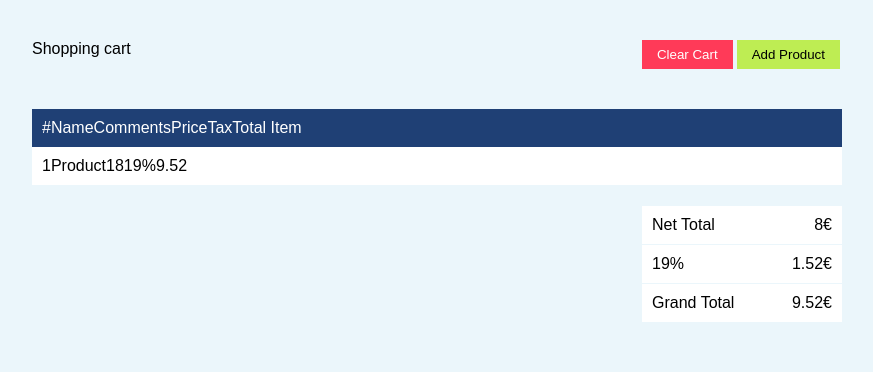
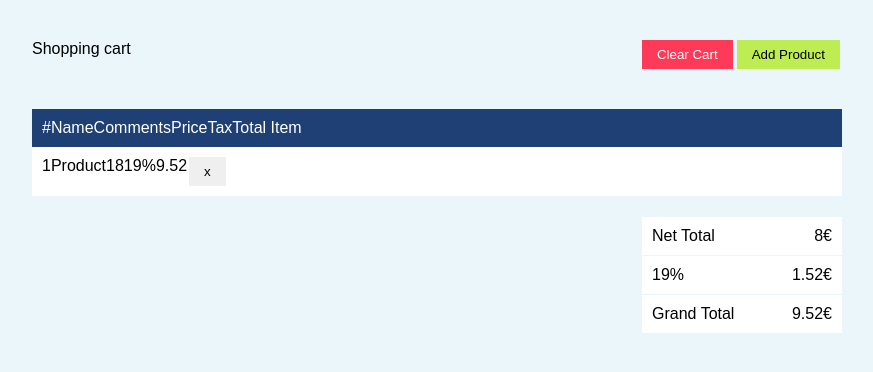
Before and after one commit to lukaszsobek/shopping-cart, a React (Create React App) app: page / in a window 1280 px wide. Both pictures are taken after a click on the button "Add Product". Shown: the top 372 px of the page, without its empty margins (203-1076 px from the left). Built offline with nearby package versions, Linux system fonts and the light colour scheme.

Commit message:
Introduces delete item

```diff
--- a/src/actions/index.js
+++ b/src/actions/index.js
@@ -1,6 +1,7 @@
 import {
     ADD_ITEM,
-    CLEAR_ALL
+    CLEAR_ALL,
+    DELETE_ITEM
 } from "../constants/index";
 
 export const clearAll = () => ({
@@ -12,3 +13,8 @@ export const addItem = item => ({
     type: ADD_ITEM,
     addItem: item
 });
+
+export const deleteItem = itemId => ({
+    type: DELETE_ITEM,
+    deleteItemId: itemId
+});
--- a/src/components/CartContent/CartItem.js
+++ b/src/components/CartContent/CartItem.js
@@ -1,7 +1,9 @@
 import React from "react";
 
+import Button from "../shared/Button"
+
 const CartItem = (props) => {
-    const { number, name, comments, net_price, tax } = props;
+    const { id, number, name, comments, net_price, tax, deleteItem } = props;
     const tax_string = `${tax}%`;
     const gross_price = net_price + ( net_price * tax / 100);
 
@@ -13,6 +15,13 @@ const CartItem = (props) => {
             <div className="item-net-price">{ net_price }</div>
             <div className="item-tax">{ tax_string }</div>
             <div className="item-gross-price">{ gross_price }</div>
+            <div className="delete-item">
+                <Button
+                    action={ () => deleteItem(id) }
+                    className="delete-item-button"
+                    label="x"
+                />
+            </div>
         </div>
     );
 };
--- a/src/components/CartContent/CartItems.js
+++ b/src/components/CartContent/CartItems.js
@@ -1,9 +1,16 @@
-import React from "react";
-
+import React, { Component } from "react";
 import CartItem from "./CartItem";
 
-const CartItems = (props) => {
-    if(!props.itemList.length) {
+import { deleteItem } from "../../actions";
+
+import { connect } from "react-redux";
+
+class CartItems extends Component {
+
+    render() {
+        const { cartContent, deleteItem } = this.props;
+
+        if(!cartContent.length) {
             return (
                 <div className="no-items">
                     Add an item to the cart
@@ -11,18 +18,33 @@ const CartItems = (props) => {
             )
         }
 
-    return props.itemList.map((item, key) =>{
+        return cartContent.map((item, key) =>{
             return (
                 <CartItem
-                key={ key }
+                    id={ key }
                     number={ key + 1}
                     name={ item.name }
                     comments={ item.comments }
                     net_price={ item.net_price }
                     tax={ item.tax }
+                    deleteItem={ deleteItem }
                 />
             );
         });
+
+    }
 };
 
-export default CartItems;
+function mapStateToProps(state) {
+    return {
+        cartContent: state.cartContent
+    }
+}
+
+function mapDispatchToProps(dispatch) {
+    return {
+        deleteItem: item => dispatch(deleteItem(item))
+    }
+}
+
+export default connect(mapStateToProps, mapDispatchToProps)(CartItems);
--- a/src/components/CartContent/index.js
+++ b/src/components/CartContent/index.js
@@ -1,24 +1,15 @@
-import React, { Component } from "react";
-import { connect } from "react-redux";
+import React from "react";
 
 import CartContentHeader from "./CartContentHeader";
 import CartItems from "./CartItems";
 
-class CartContent extends Component {
-    render() {
+const CartContent = () => {
         return (
             <div className="cart-content">
                 <CartContentHeader />
-                <CartItems itemList={this.props.cartContent}/>
+                <CartItems />
             </div>
         );
-    }
-}
+};
 
-function mapStateToProps(state) {
-    return {
-        cartContent: state.cartContent
-    }
-}
-
-export default connect(mapStateToProps)(CartContent);
+export default CartContent;
--- a/src/components/CartSummary/index.js
+++ b/src/components/CartSummary/index.js
@@ -5,6 +5,7 @@ import { currencyRound } from "../../utils";
 
 class CartSummary extends Component {
 
+    // calculates the values needed to create the cart summary
     calculateSummary(itemArray) {
 
         const summaryObj = {
@@ -28,6 +29,7 @@ class CartSummary extends Component {
         return summaryObj;
     }
 
+    // constructs a jsx list of tax rates and values
     constructTaxSummary(tax_breakdown) {
 
         const outArr = [];
--- a/src/constants/index.js
+++ b/src/constants/index.js
@@ -1,4 +1,5 @@
 // Action types
 
+export const ADD_ITEM = "ADD_ITEM";
 export const CLEAR_ALL = "CLEAR_ALL";
-export const ADD_ITEM = "ADD_ITEM";
+export const DELETE_ITEM = "DELETE_ITEM";
--- a/src/reducers/index.js
+++ b/src/reducers/index.js
@@ -1,6 +1,7 @@
 import {
     ADD_ITEM,
-    CLEAR_ALL
+    CLEAR_ALL,
+    DELETE_ITEM
 } from "../constants/index";
 
 const initialState = {
@@ -32,16 +33,27 @@ const initialState = {
 
 const rootReducer = (state = initialState, action) => {
 
-    const randomItem = Math.floor(Math.random() * state.availableProducts.length);
+    const { availableProducts, cartContent } = state;
+    const randomItem = Math.floor(Math.random() * availableProducts.length);
 
     switch(action.type) {
-        case CLEAR_ALL:
-            return { ...state, cartContent: action.cartContent }
         case ADD_ITEM:
             return {
                 ...state,
-                cartContent: state.cartContent.concat(state.availableProducts[randomItem])
+                cartContent: cartContent.concat(availableProducts[randomItem])
             }
+
+        case CLEAR_ALL:
+            return { ...state, cartContent }
+
+        case DELETE_ITEM:
+            return {
+                ...state,
+                cartContent: cartContent.filter((item,id) => {
+                    return id !== action.deleteItemId;
+                })
+            }
+
         default:
             return state
     }
```
Lines whose indentation alone changed are shown as unchanged.
